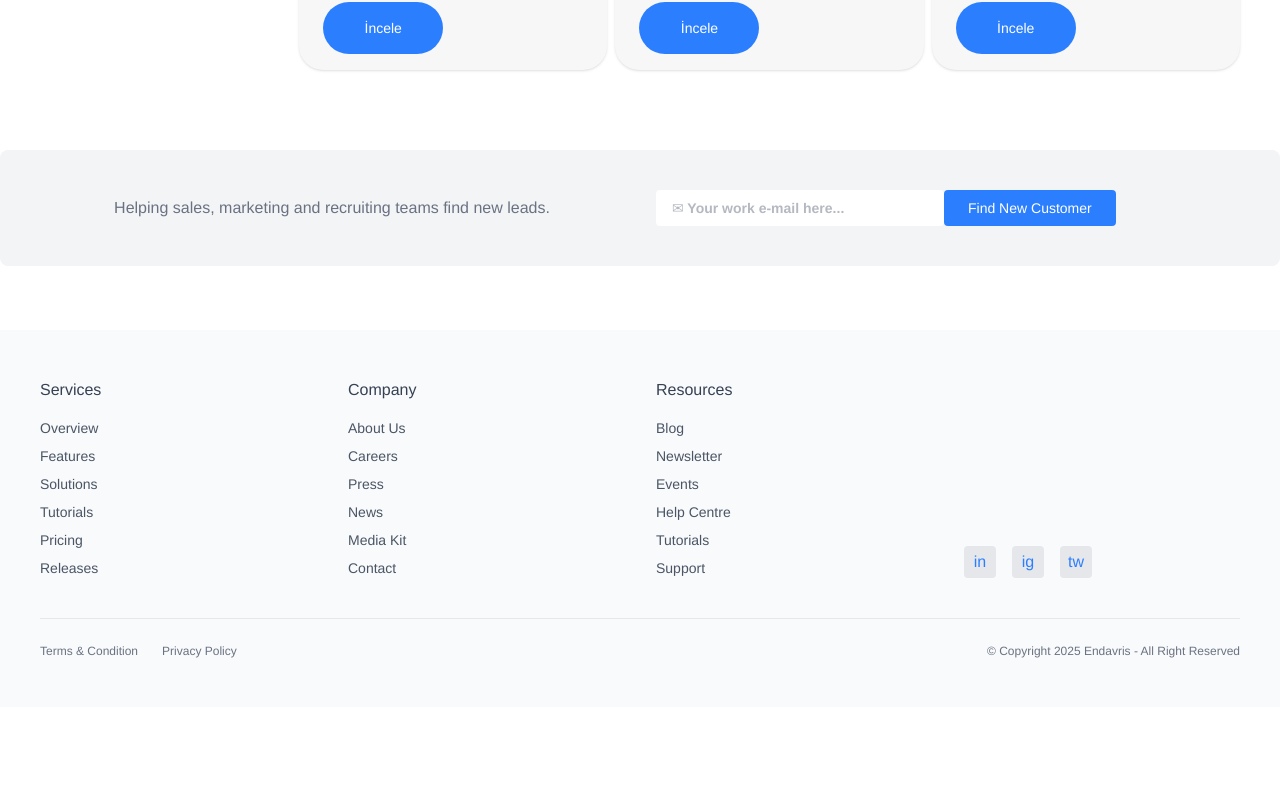
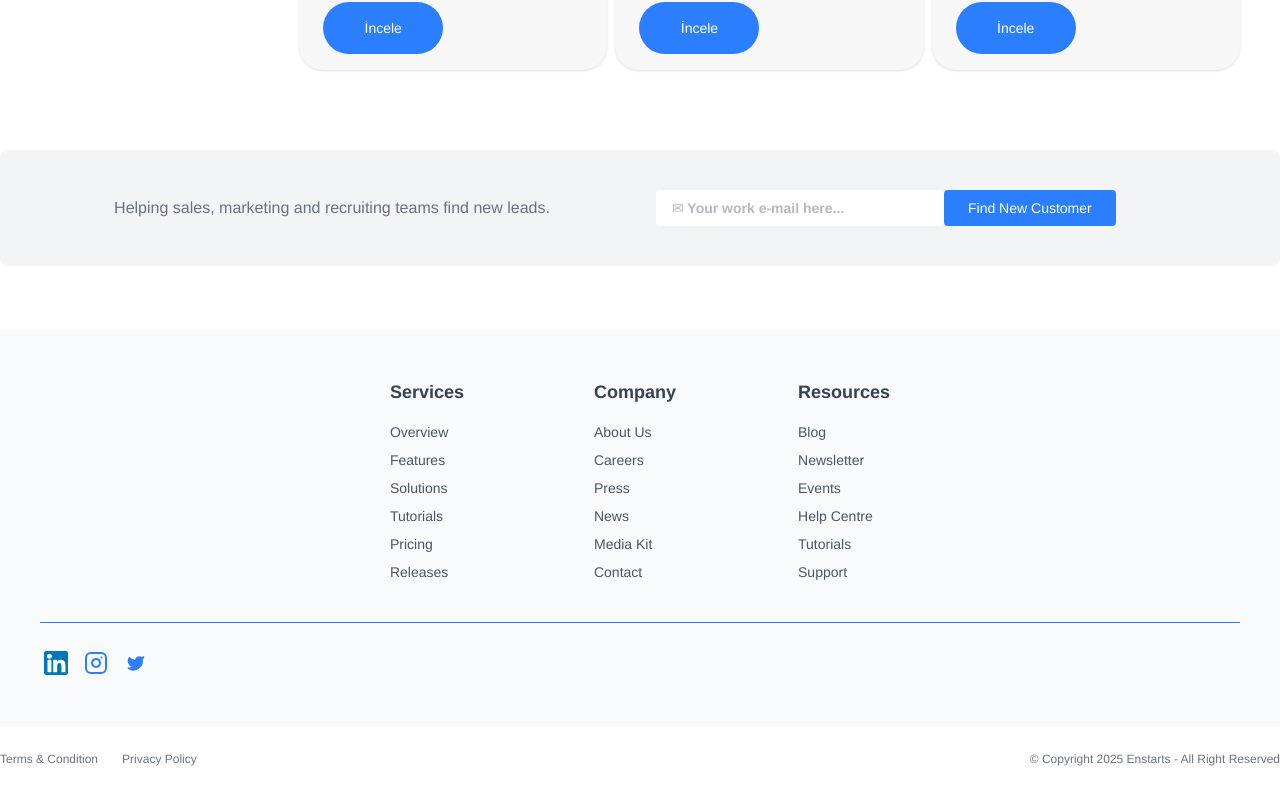
Before and after one commit to kgndnc/alrod-case-frontend, a React (Vite) app: page / in a window 1280 px wide. Shown: the part 1132-1937 px from the top of the page. Before the commit the page ends 1839 px from the top, so only its background shows below. Built offline with nearby package versions, Linux system fonts and the light colour scheme; no server answers; what @strapi/client would draw is missing.

Commit message:
fix footer

```diff
--- /dev/null
+++ b/src/assets/LinkedInSVG.tsx
@@ -0,0 +1,29 @@
+function LinkedInSVG() {
+  return (
+    <svg
+      height="800px"
+      width="800px"
+      version="1.1"
+      id="Layer_1"
+      xmlns="http://www.w3.org/2000/svg"
+      xmlnsXlink="http://www.w3.org/1999/xlink"
+      viewBox="0 0 382 382"
+      xmlSpace="preserve"
+    >
+      <path
+        style={{ fill: "#0077B7" }}
+        d="M347.445,0H34.555C15.471,0,0,15.471,0,34.555v312.889C0,366.529,15.471,382,34.555,382h312.889
+	C366.529,382,382,366.529,382,347.444V34.555C382,15.471,366.529,0,347.445,0z M118.207,329.844c0,5.554-4.502,10.056-10.056,10.056
+	H65.345c-5.554,0-10.056-4.502-10.056-10.056V150.403c0-5.554,4.502-10.056,10.056-10.056h42.806
+	c5.554,0,10.056,4.502,10.056,10.056V329.844z M86.748,123.432c-22.459,0-40.666-18.207-40.666-40.666S64.289,42.1,86.748,42.1
+	s40.666,18.207,40.666,40.666S109.208,123.432,86.748,123.432z M341.91,330.654c0,5.106-4.14,9.246-9.246,9.246H286.73
+	c-5.106,0-9.246-4.14-9.246-9.246v-84.168c0-12.556,3.683-55.021-32.813-55.021c-28.309,0-34.051,29.066-35.204,42.11v97.079
+	c0,5.106-4.139,9.246-9.246,9.246h-44.426c-5.106,0-9.246-4.14-9.246-9.246V149.593c0-5.106,4.14-9.246,9.246-9.246h44.426
+	c5.106,0,9.246,4.14,9.246,9.246v15.655c10.497-15.753,26.097-27.912,59.312-27.912c73.552,0,73.131,68.716,73.131,106.472
+	L341.91,330.654L341.91,330.654z"
+      />
+    </svg>
+  );
+}
+
+export default LinkedInSVG;
--- a/src/components/Footer.tsx
+++ b/src/components/Footer.tsx
@@ -1,9 +1,13 @@
+import { Instagram, Twitter } from "lucide-react";
+import LinkedInSVG from "../assets/LinkedInSVG";
+
 export const Footer = () => (
-  <footer className="bg-gray-50 py-12 px-10 mt-auto">
+  <footer>
+    <div className="bg-gray-50 py-12 px-10 mt-auto">
       <div className="container mx-auto">
-      <div className="grid grid-cols-4 gap-8 mb-10">
+        <div className="grid grid-cols-3 items-center w-fit mx-auto justify-center gap-28 mb-10">
           <div>
-          <h4 className="font-medium text-gray-700 mb-4">Services</h4>
+            <h4 className="font-bold text-lg text-gray-700 mb-4">Services</h4>
             <ul className="space-y-2">
               <li className="text-gray-600 text-sm">Overview</li>
               <li className="text-gray-600 text-sm">Features</li>
@@ -14,7 +18,7 @@ export const Footer = () => (
             </ul>
           </div>
           <div>
-          <h4 className="font-medium text-gray-700 mb-4">Company</h4>
+            <h4 className="font-bold text-lg text-gray-700 mb-4">Company</h4>
             <ul className="space-y-2">
               <li className="text-gray-600 text-sm">About Us</li>
               <li className="text-gray-600 text-sm">Careers</li>
@@ -25,7 +29,7 @@ export const Footer = () => (
             </ul>
           </div>
           <div>
-          <h4 className="font-medium text-gray-700 mb-4">Resources</h4>
+            <h4 className="font-bold text-lg text-gray-700 mb-4">Resources</h4>
             <ul className="space-y-2">
               <li className="text-gray-600 text-sm">Blog</li>
               <li className="text-gray-600 text-sm">Newsletter</li>
@@ -35,27 +39,33 @@ export const Footer = () => (
               <li className="text-gray-600 text-sm">Support</li>
             </ul>
           </div>
-        <div className="flex items-end">
-          <div className="flex gap-4">
-            <div className="w-8 h-8 bg-gray-200 rounded flex items-center justify-center text-blue-500">
-              <span>in</span>
         </div>
-            <div className="w-8 h-8 bg-gray-200 rounded flex items-center justify-center text-blue-500">
-              <span>ig</span>
+
+        <hr className="my-6 border-blue-500" />
+
+        {/* Social Media Icons */}
+        <div>
+          <div className="flex gap-2">
+            <div className="w-8 h-8 p-1 rounded flex items-center justify-center text-blue-500">
+              <LinkedInSVG />
             </div>
-            <div className="w-8 h-8 bg-gray-200 rounded flex items-center justify-center text-blue-500">
-              <span>tw</span>
+            <div className="w-8 h-8 rounded flex items-center justify-center text-blue-500">
+              <Instagram />
+            </div>
+            <div className="w-8 h-8 rounded flex items-center justify-center text-blue-500">
+              <Twitter size={18} fill="currentColor" />
             </div>
           </div>
         </div>
       </div>
-      <div className="flex justify-between pt-6 border-t border-gray-200 text-xs text-gray-500">
+    </div>
+
+    <div className="flex justify-between pt-6  text-xs text-gray-500">
       <div className="flex gap-6">
         <span>Terms & Condition</span>
         <span>Privacy Policy</span>
       </div>
-        <span>© Copyright 2025 Endavris - All Right Reserved</span>
-      </div>
+      <span>© Copyright 2025 Enstarts - All Right Reserved</span>
     </div>
   </footer>
 );
--- a/src/index.css
+++ b/src/index.css
@@ -38,6 +38,8 @@
   text-rendering: optimizeLegibility;
   -webkit-font-smoothing: antialiased;
   -moz-osx-font-smoothing: grayscale;
+
+  /* font-size: 16px; */
 }
 
 body {
```
Lines whose indentation alone changed are shown as unchanged.
